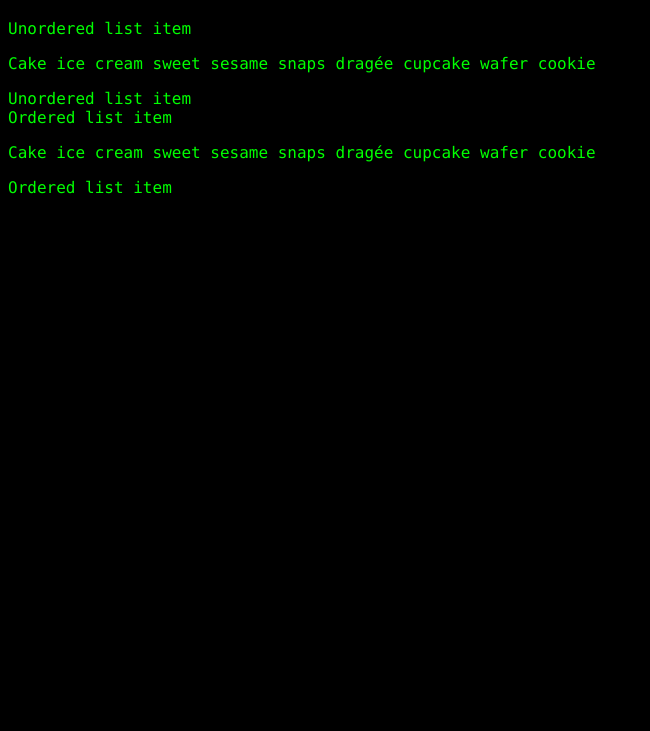
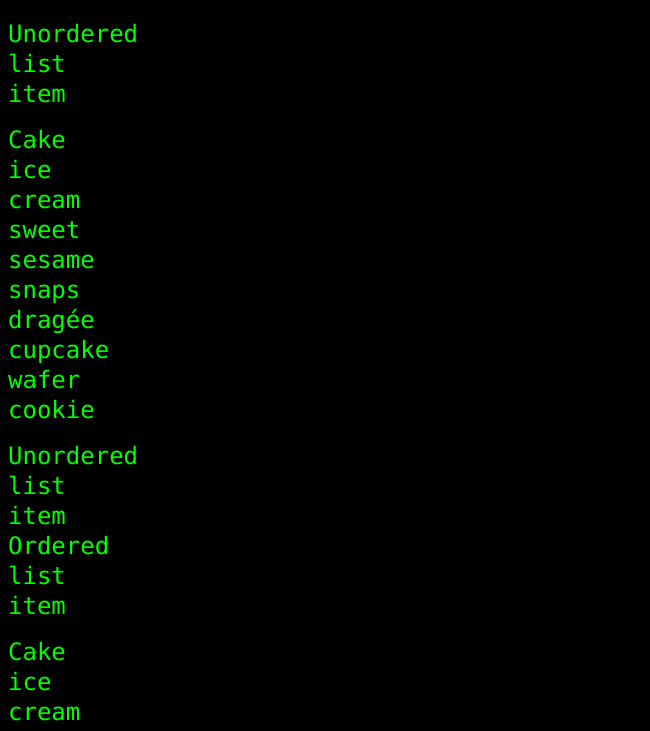
Before and after one commit to CatNotBat/CatNotBat.github.io, a plain HTML site: page index.html in a window 1280 px wide. Shown: the part 61-792 px from the top of the page, without its empty margins (0-650 px from the left). Drawn offline with Linux system fonts and the light colour scheme.

Commit message:
Update main.css

```diff
--- a/main.css
+++ b/main.css
@@ -29,7 +29,14 @@ ul {
   grid-gap: 1rem;
   font-family: helvetica;
 }
-
+li {
+  display: grid;
+  grid-template-columns: 0 1fr;
+  grid-gap: 1.75em;
+  align-items: start;
+  font-size: 1.5rem;
+  line-height: 1.25;
+}
 .dark-theme {
     --bg: var(--black);
     --fontColor: var(--green);
```
